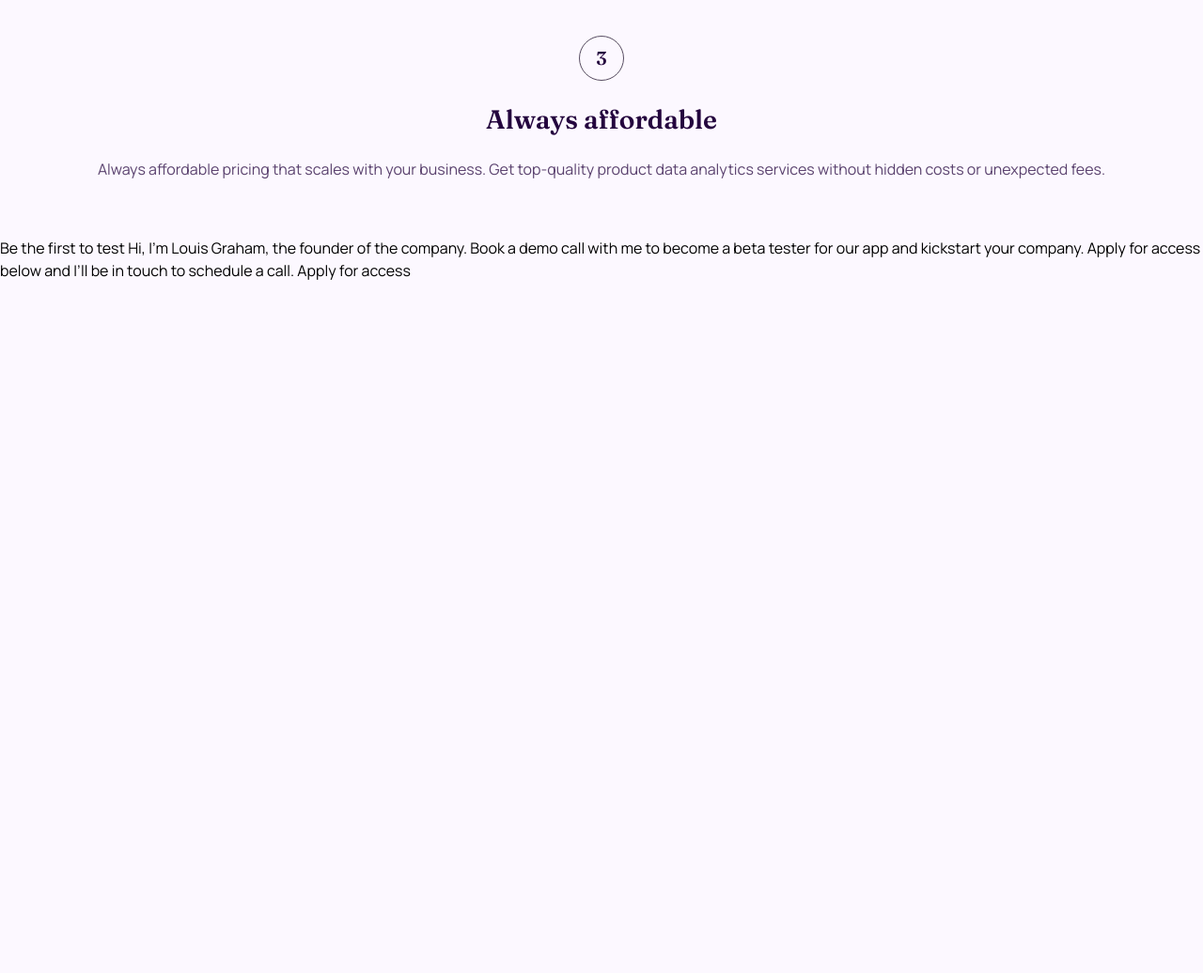
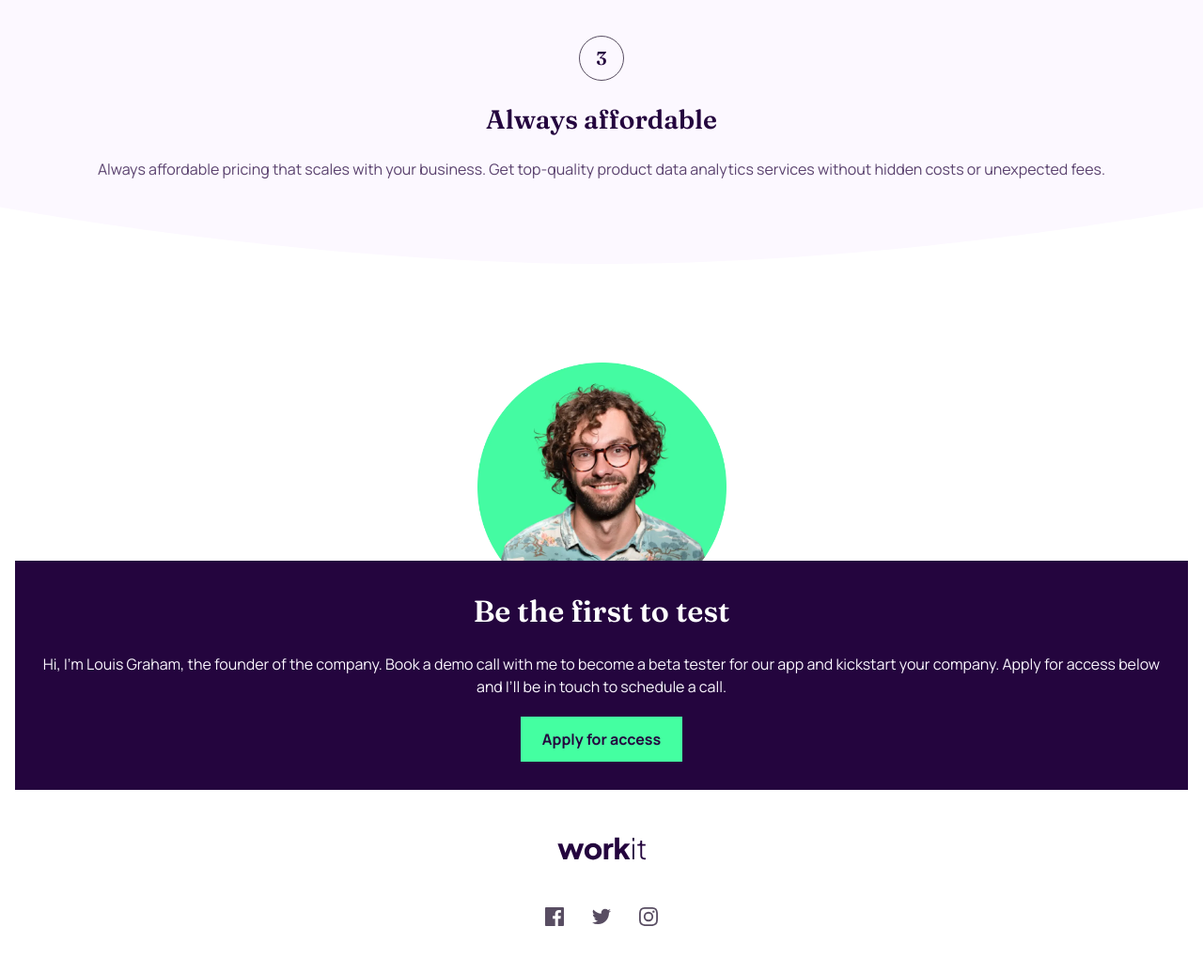
Before and after one commit to K01wfd/WORKIT-LANDING-PAGE, a plain HTML site: page index.html in a window 1280 px wide. Shown: the part 1603-2639 px from the top of the page at 94% size. Before the commit the page ends 1903 px from the top, so only its background shows below. Drawn offline with Linux system fonts and the light colour scheme.

Commit message:
creating cta, footer and styling them mobile first

```diff
--- a/index.html
+++ b/index.html
@@ -29,8 +29,8 @@
     </header>
     <main>
       <!-- HERO -->
-      <section>
-        <div class="hero | container auto-flex">
+      <section class="hero">
+        <div class="| container auto-flex">
           <div class="vertical-spacer hero__details">
             <h1>Data tailored to your needs.</h1>
             <a href="#" class="primary-btn">Learn more</a>
@@ -77,12 +77,40 @@
           </div>
         </div>
       </section>
+      <!--  -->
+      <!-- CTA -->
+      <section class="cta">
+        <div class="container">
+          <img
+            class="cta__founder"
+            src="./images/image-founder.webp"
+            alt="founder image"
+          />
+          <div class="cta__details vertical-spacer">
+            <h2>Be the first to test</h2>
+            <p>
+              Hi, I'm Louis Graham, the founder of the company. Book a demo call
+              with me to become a beta tester for our app and kickstart your
+              company. Apply for access below and I’ll be in touch to schedule a
+              call.
+            </p>
+            <a href="#" class="primary-btn">Apply for access</a>
+          </div>
+        </div>
+      </section>
     </main>
-    <footer></footer>
-    Be the first to test Hi, I'm Louis Graham, the founder of the company. Book
-    a demo call with me to become a beta tester for our app and kickstart your
-    company. Apply for access below and I’ll be in touch to schedule a call.
-    Apply for access
+    <footer>
+      <div class="container">
+        <div class="footer">
+          <img class="logo" src="./images/logo-dark.svg" alt="logo dark" />
+          <div class="footer__socials">
+            <img src="./images/icon-facebook.svg" alt="facebook icon" />
+            <img src="./images/icon-twitter.svg" alt="twitter icon" />
+            <img src="./images/icon-instagram.svg" alt="instagram icon" />
+          </div>
+        </div>
+      </div>
+    </footer>
     <script src="js/index.js"></script>
   </body>
 </html>
--- a/styles/index.css
+++ b/styles/index.css
@@ -37,7 +37,7 @@ body {
   font-family: var(--ff-body);
   font-size: var(--fs-body);
   line-height: 1.5;
-  background-color: var(--semi-white);
+
   font-weight: var(--fw-400);
 }
 
@@ -138,10 +138,16 @@ header {
 
 /* features */
 .features-container {
+  position: relative;
+  z-index: -10;
+  transform: translateY(-5rem);
   color: var(--dark-purple);
-  margin-top: 20rem;
+  padding-top: 25rem;
+  padding-bottom: 3rem;
   text-align: center;
-  background: var(--semi-white);
+  background: url('../images/features-bg-pattern.svg');
+  background-position: bottom;
+  background-size: cover;
 }
 .features__feature {
   margin-bottom: 6rem;
@@ -162,3 +168,39 @@ header {
   font-weight: var(--fw-400);
   opacity: 0.75;
 }
+/* CTA */
+.cta {
+  text-align: center;
+}
+.cta__founder {
+  position: relative;
+  z-index: -10;
+  transform: translateY(5.4rem);
+  max-width: 265px;
+  margin-inline: auto;
+}
+.cta__details {
+  padding-block: 3rem;
+  padding-inline: var(--p-inline-small);
+  background-color: var(--dark-purple);
+}
+.cta__details h2 {
+  color: #fff;
+}
+.cta__details p {
+  color: var(--semi-white);
+}
+/* FOOTER */
+
+.footer {
+  display: flex;
+  justify-content: center;
+  flex-direction: column;
+  align-items: center;
+  padding: 5rem;
+  row-gap: 5rem;
+}
+.footer__socials {
+  display: flex;
+  gap: 3rem;
+}
```
Also changed, not shown: images/features-bg-pattern.svg (added).
